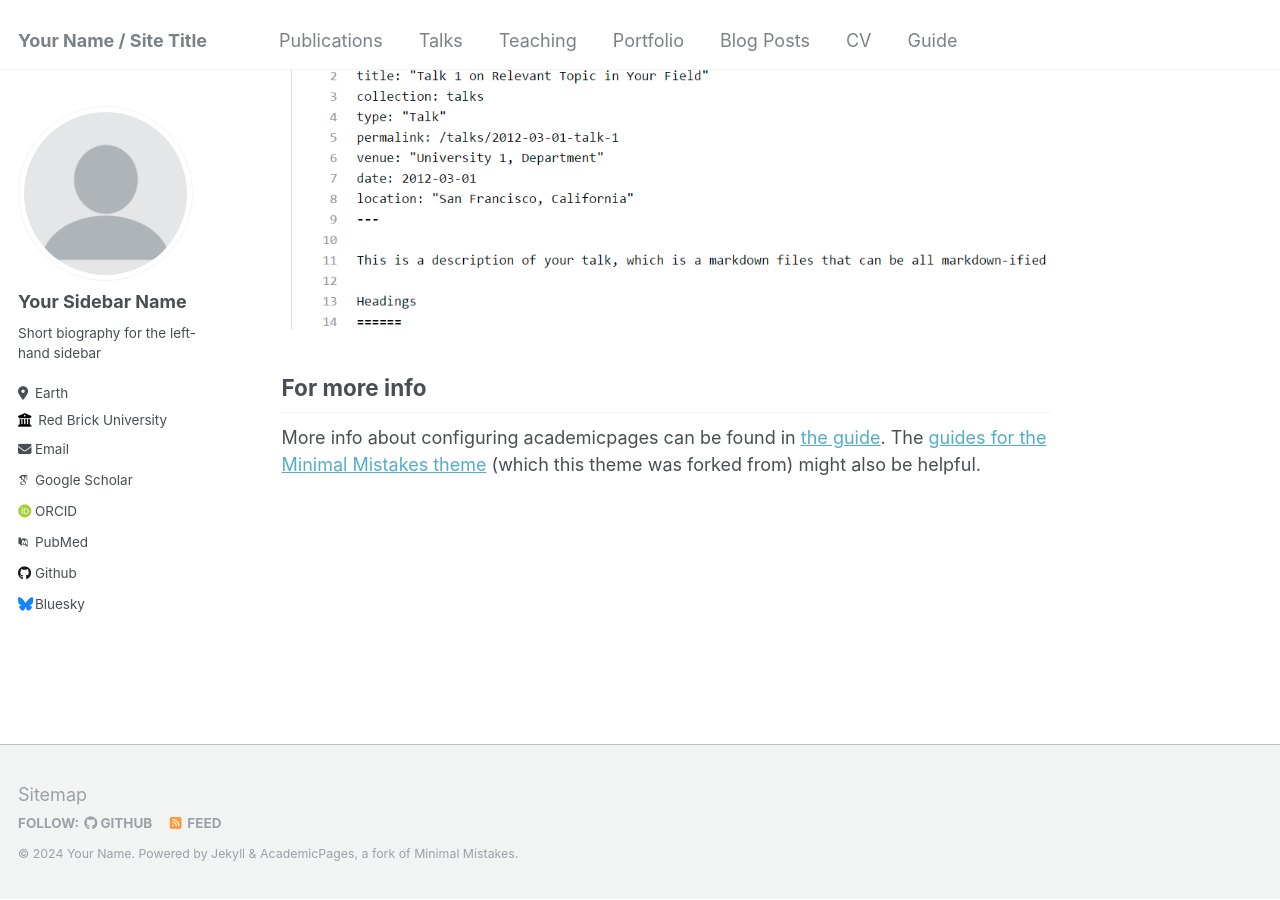
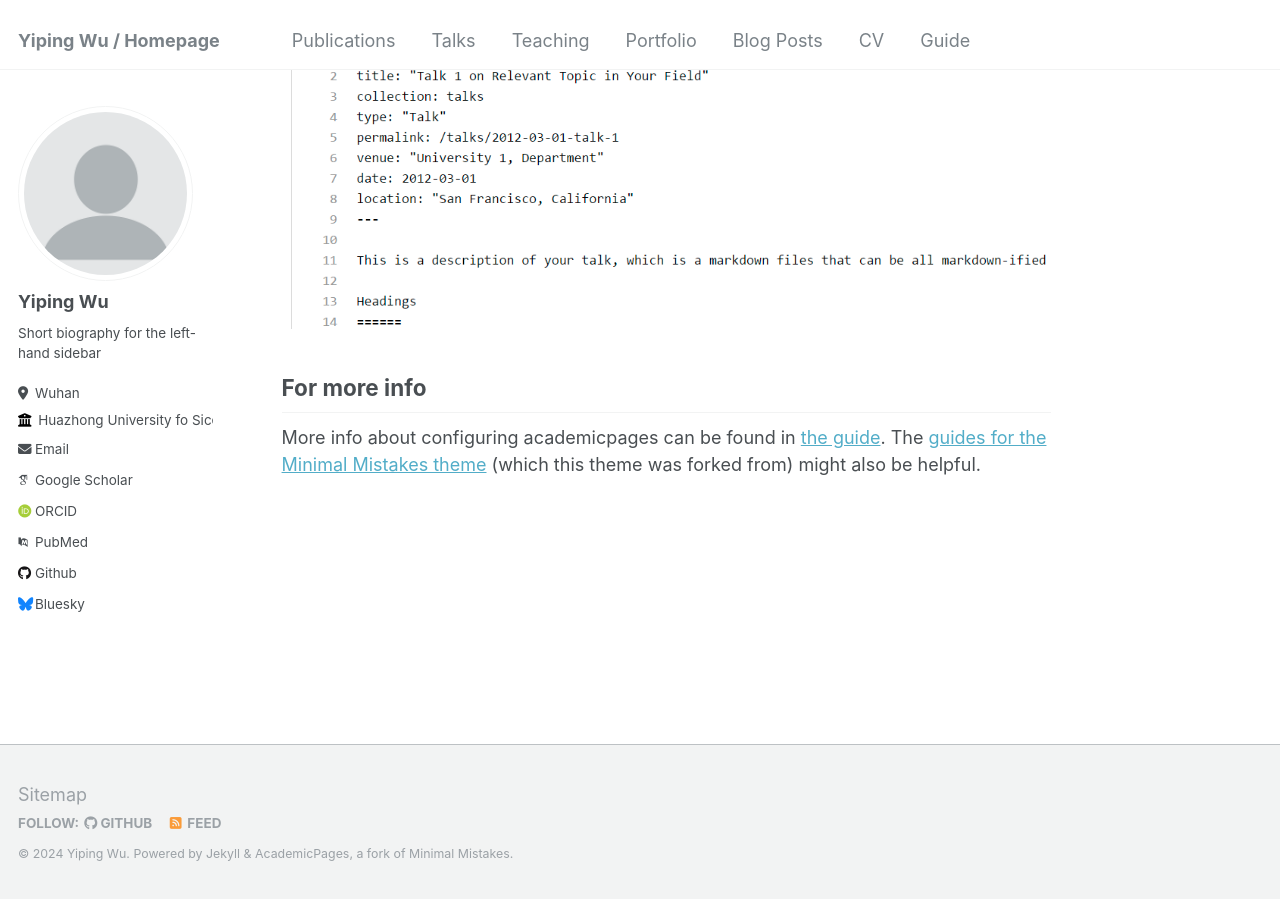
Before and after one commit to RechardL/yiping.wu.test, a Jekyll site: the page built from _pages/about.md, in a window 1280 px wide and 900 px high, scrolled down 2686 px. Built offline with Jekyll 4.4.1, drawn with Linux system fonts in a browser that asks for light colours; some web fonts are replaced.

Commit message:
Update _config.yml

```diff
--- a/_config.yml
+++ b/_config.yml
@@ -8,9 +8,9 @@
 
 # Basic Site Settings
 locale                   : "en-US"
-title                    : "Your Name / Site Title"
+title                    : "Yiping Wu / Homepage"
 title_separator          : "-"
-name                     : &name "Your Name"
+name                     : &name "Yiping Wu"
 description              : &description "personal description"
 url                      : https://academicpages.github.io # the base hostname & protocol for your site e.g. "https://mmistakes.github.io"
 baseurl                  : "" # the subpath of your site, e.g. "/blog"
@@ -22,11 +22,11 @@ repository               : "academicpages/academicpages.github.io"
 author:
   # Biographic information
   avatar           : "profile.png"
-  name             : "Your Sidebar Name"
+  name             : "Yiping Wu"
   pronouns         : # example: "she/her"
   bio              : "Short biography for the left-hand sidebar"
-  location         : "Earth"
-  employer         : "Red Brick University"
+  location         : "Wuhan"
+  employer         : "Huazhong University fo Sicence and Technology"
   uri              : # URL
   email            : "none@example.org"
 
```
